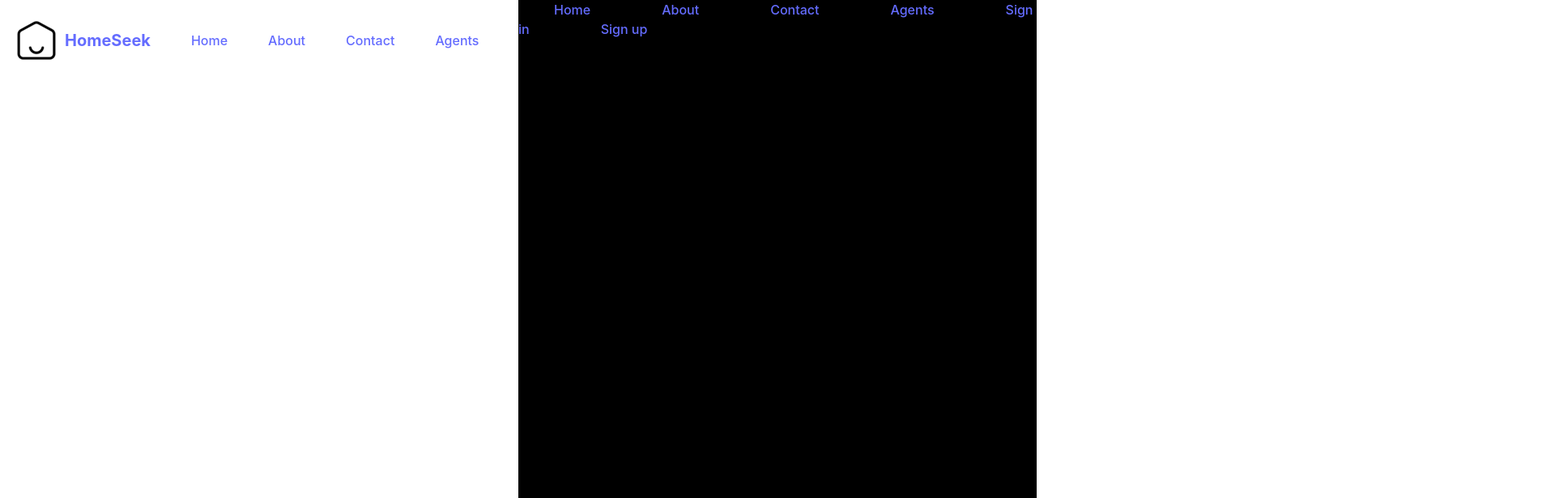
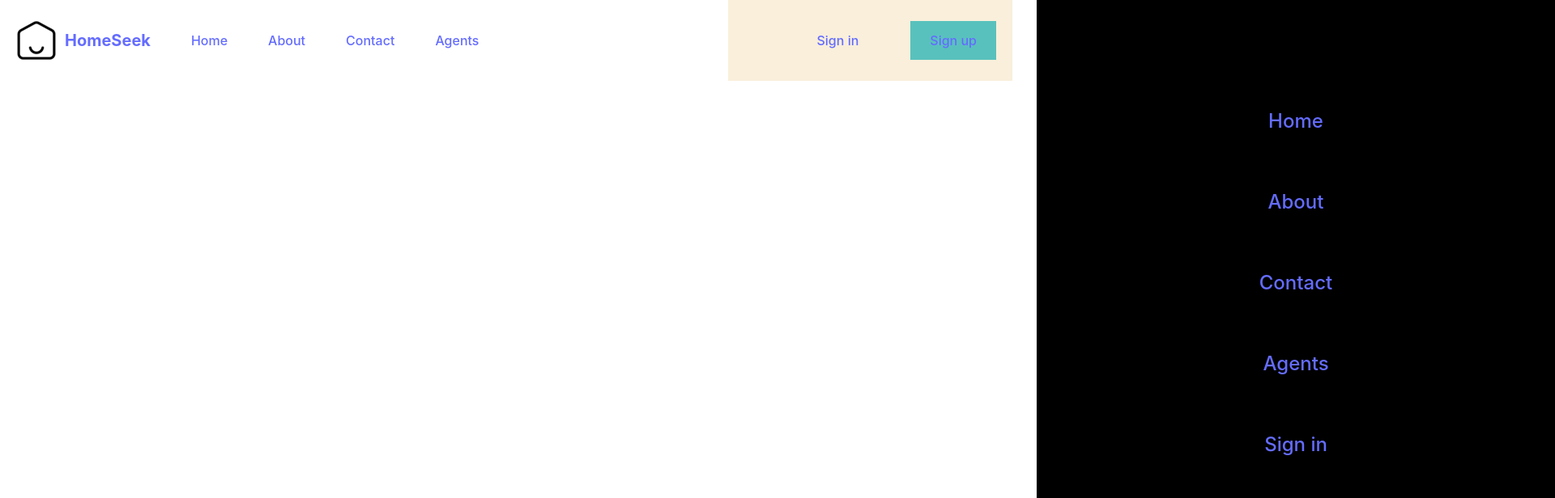
Before and after one commit to kalviumcommunity/S59_Gouri_Capstone_HomeSeek, a React (Vite) app in the folder Frontend/: page / in a window 1280 px wide. Shown: the top 616 px of the page at 81% size, 1920 px wide, since content can reach past the window. Built offline with nearby package versions, Linux system fonts and the light colour scheme; the HTML template or start-up script is replaced by a standard one.

Commit message:
hamburger menu design

```diff
--- a/Frontend/src/components/navbar/Navbar.jsx
+++ b/Frontend/src/components/navbar/Navbar.jsx
@@ -1,9 +1,10 @@
-import React from "react";
+import React, { useState } from "react";
 import "./Navbar.scss";
 import logo from "../../assets/logo.png";
 import menu from "../../assets/menu.png";
 
 function Navbar() {
+  const [open,setOpen]=useState(false)
   return (
     <nav>
       <div className="left">
@@ -22,10 +23,10 @@ function Navbar() {
           Sign up
         </a>
         <div className="menuIcon">
-          <img src={menu} />
+          <img src={menu} alt="" onClick={()=>setOpen(!open)} />
         </div>
 
-        <div className="menu">
+        <div className={open?"menu active":"menu"}>
           <a href="/">Home</a>
           <a href="/">About</a>
           <a href="/">Contact</a>
--- a/Frontend/src/components/navbar/Navbar.scss
+++ b/Frontend/src/components/navbar/Navbar.scss
@@ -1,9 +1,10 @@
 @import "../../responsive.scss";
 nav{
+    height: 100px;
     display: flex;
     justify-content: space-between;
     align-items: center;
-    height: 100px;
+
 
     a{
         transition: all 0.5s ease;
@@ -32,9 +33,9 @@ nav{
             gap: 10px;
 
 
-        .img{
-            width: 28px;
-        }
+        // .img{
+        //     width: 28px;
+        // }
 
         span{
             @include md{
@@ -53,8 +54,12 @@ nav{
         display: flex;
         align-items: center;
         justify-content: flex-end;
-        height: 60px;
         background-color: #F9EFDB;
+        height: 100%;
+
+        @include md{
+            background-color: transparent;
+        }
 
     a{
         padding: 12px 24px;
@@ -68,6 +73,13 @@ nav{
 
     .menuIcon{
         display: none;
+        z-index: 999;
+
+        img{
+            width: 36px;
+            height: 36px;
+            cursor: pointer;
+        }
 
         @include sm{
             display: inline;
@@ -77,15 +89,27 @@ nav{
     .menu{
         position: absolute;
         top: 0;
-        right: 0;
+        right: -50%;
         background-color: black;
         color: white;
         height: 100vh;
         width: 50%;
+        transition: all 1s ease;
+        display: flex;
+        flex-direction: column;
+        align-items: center;
+        justify-content: center;
+        font-size: 24px;
+
+        &.active{
+           right: 0;
+        }
+
+        @include sm{
+            a{
+               display: initial;
+            }
+        }
     }
-
     }
-
-
-
 }
```
Also changed, not shown: Frontend/src/assets/menu.png.
